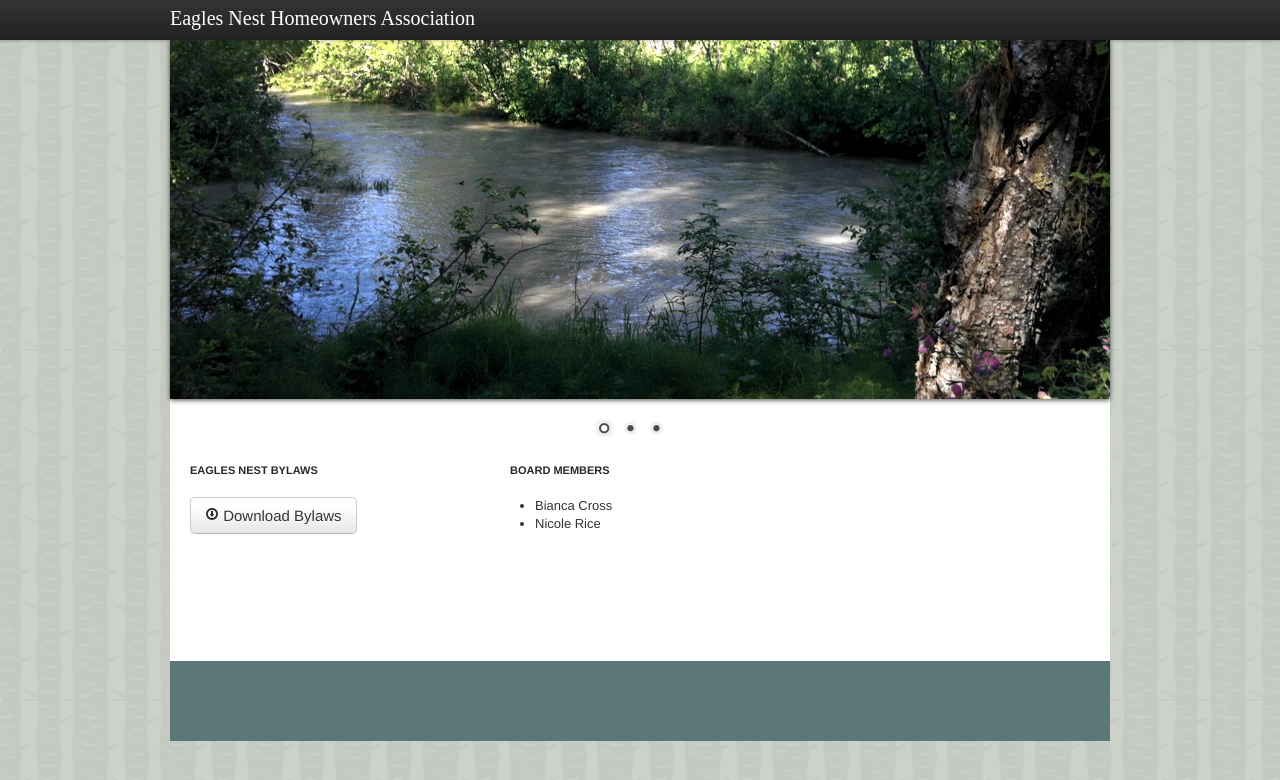
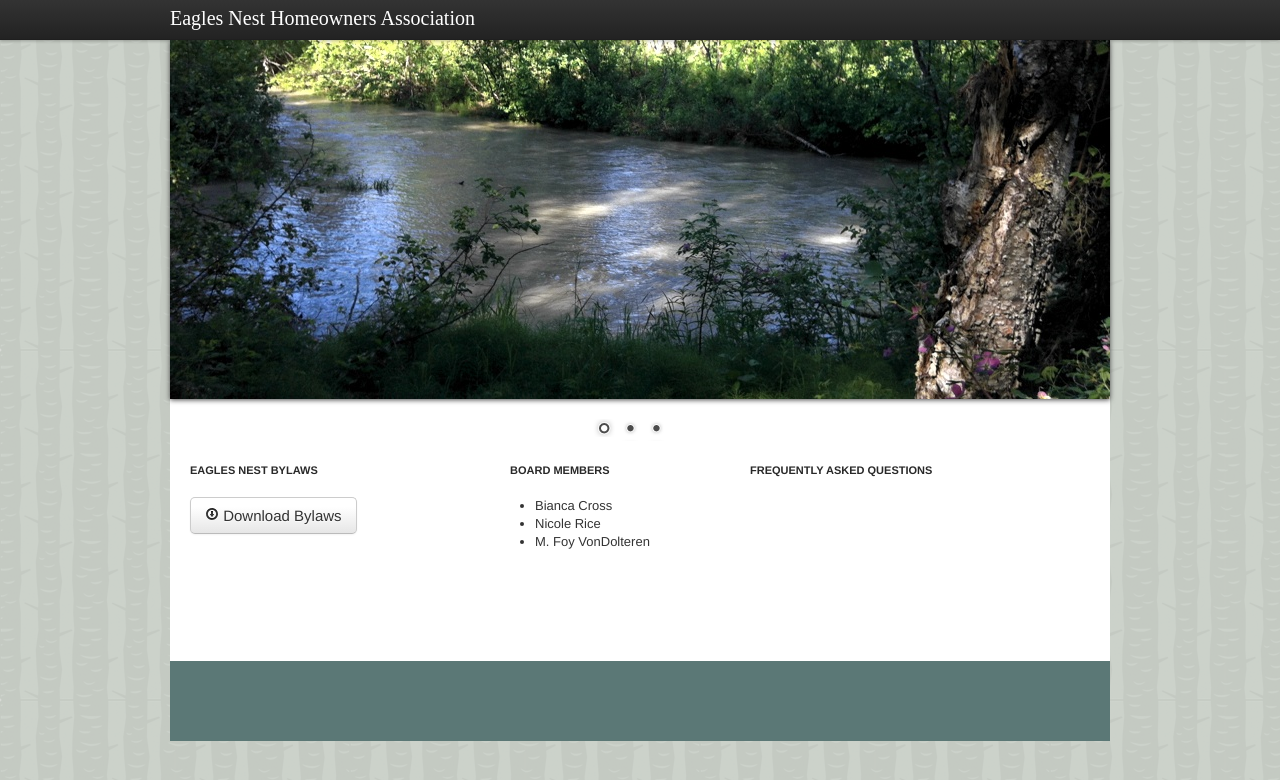
Before and after one commit to thesurlydev/eaglesnest-hoa.net, a Jekyll site: the page built from index.markdown, in a window 1280 px wide. Shown: the top 780 px of the page. Built offline with Jekyll 4.4.1, drawn with Linux system fonts in a browser that asks for light colours; some web fonts are replaced; Markdown is read by kramdown in place of the engine named in the settings.

Commit message:
fixed link, added Foy back

```diff
--- a/_layouts/default.html
+++ b/_layouts/default.html
@@ -18,7 +18,6 @@
     <link rel="stylesheet" href="/css/nivo-slider/themes/default/default.css" type="text/css" media="screen">
     <link rel="stylesheet" href="/css/nivo-slider/nivo-slider-3.2.css" type="text/css" media="screen">
     <link rel="stylesheet" href="/css/bootstrap-2.0-min.css" type="text/css" media="screen">
-
     <link href='http://fonts.googleapis.com/css?family=Radley:400,400italic' rel='stylesheet' type='text/css'>
     <link rel="stylesheet" href="/css/main.css" type="text/css" media="screen">
 
--- a/index.markdown
+++ b/index.markdown
@@ -10,7 +10,7 @@ title:
             <div class="span4">
             	<h6>Eagles Nest Bylaws</h6>
                 <br/>
-                <p><a class="btn btn-large" href=""><i class="icon-download"></i> Download Bylaws</a></p>
+                <p><a class="btn btn-large" href="/files/Eagles_Nest_Bylaws.pdf"><i class="icon-download"></i> Download Bylaws</a></p>
             </div>
             <div class="span3">
                 <h6>Board Members</h6>
@@ -18,9 +18,11 @@ title:
                 <ul>
                     <li>Bianca Cross</li>
                     <li>Nicole Rice</li>
+                    <li>M. Foy VonDolteren</li>
                 </ul>
             </div>
             <div class="span4">
+         		<h6>Frequently Asked Questions</h6>
 
             </div>
         </div>
```
